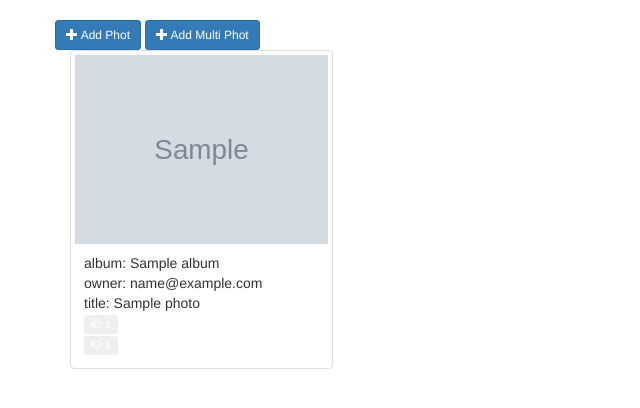
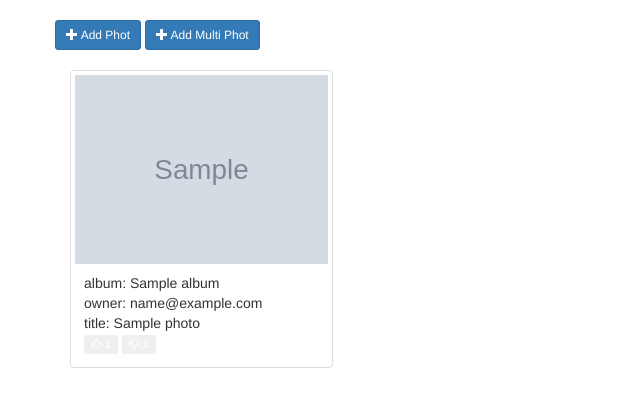
Before and after one commit to byunghyunpark/photo-notice-board-project, a Django app: page / in a window 1280 px wide. Shown: the part 51-459 px from the top of the page, without its empty margins (0-640 px from the left). Run offline with Django 3.2, Linux system fonts and the light colour scheme; tables that the repository leaves empty hold one stand-in row (values such as "Sample post"); grey boxes marked "Sample" are stand-in pictures; style sheets or scripts are compiled from the project's sources; some libraries are stand-ins or nearby versions.

Commit message:
Add design: thumbs button inline.

```diff
--- /dev/null
+++ b/django_app/static/css/photo.compact.css
@@ -0,0 +1,5 @@
+.photo-list { margin-top: 20px; overflow: hidden; }
+
+.like-container form.like-form { display: inline; }
+
+/*# sourceMappingURL=photo.compact.css.map */
--- /dev/null
+++ b/django_app/static/css/photo.css
@@ -0,0 +1,10 @@
+.photo-list {
+  margin-top: 20px;
+  overflow: hidden;
+}
+
+.like-container form.like-form {
+  display: inline;
+}
+
+/*# sourceMappingURL=photo.css.map */
--- /dev/null
+++ b/django_app/static/css/photo.min.css
@@ -0,0 +1,3 @@
+.photo-list{margin-top:20px;overflow:hidden}.like-container form.like-form{display:inline}
+
+/*# sourceMappingURL=photo.min.css.map */
--- /dev/null
+++ b/django_app/static/sass/photo.sass
@@ -0,0 +1,6 @@
+.photo-list
+  margin-top: 20px
+  overflow: hidden
+.like-container
+  form.like-form
+    display: inline
--- a/django_app/templates/common/base.html
+++ b/django_app/templates/common/base.html
@@ -16,6 +16,7 @@
 
     <!--custom css-->
     <link rel="stylesheet" href="{% static 'css/common.css' %}">
+    <link rel="stylesheet" href="{% static 'css/photo.css' %}">
 
     <title>모두의 사진</title>
 </head>
--- a/django_app/templates/photo/photo_list.html
+++ b/django_app/templates/photo/photo_list.html
@@ -19,14 +19,14 @@
                 <div>album: {{ photo.album }}</div>
                 <div>owner: {{ photo.owner.email }}</div>
                 <div>title: {{ photo.title }}</div>
-                <div class="like-counter">
-                    <form action="{% url 'photo:photo_like' pk=photo.pk like_type='like' %}">
+                <div class="like-container">
+                    <form action="{% url 'photo:photo_like' pk=photo.pk like_type='like' %}" class="like-form">
                         <button class="btn label">
                             <span class="glyphicon glyphicon-thumbs-up"></span>
                             <span>{{ photo.like_users.count }}</span>
                         </button>
                     </form>
-                    <form action="{% url 'photo:photo_like' pk=photo.pk like_type='dislike' %}">
+                    <form action="{% url 'photo:photo_like' pk=photo.pk like_type='dislike' %}" class="like-form">
                         <button class="btn label">
                             <span class="glyphicon glyphicon-thumbs-down"></span>
                             <span>{{ photo.dislike_users.count }}</span>
```
Also changed, not shown: django_app/static/css/photo.nested.css (added, +8 -0 lines), 4 other files.
